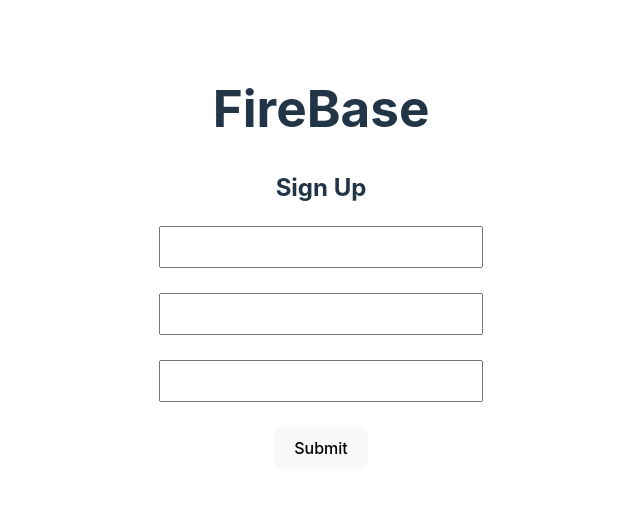
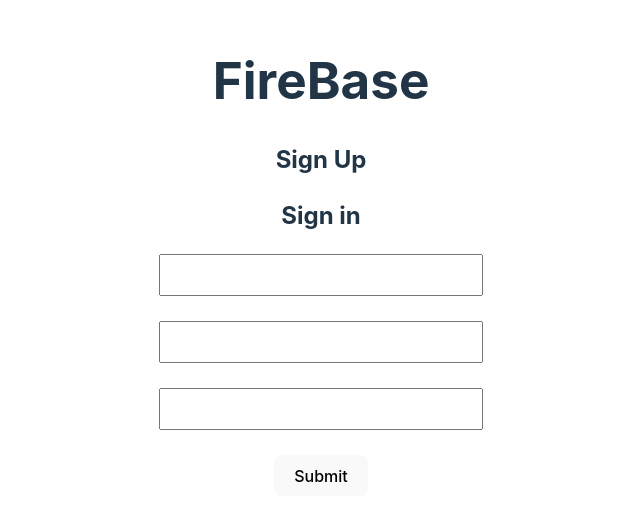
Before and after one commit to Rishimohan-01/firebase-project_3, a React (Vite) app: page / in a window 1280 px wide. Shown: the part 143-664 px from the top of the page, without its empty margins (319-959 px from the left). Built offline with nearby package versions, Linux system fonts and the light colour scheme.

Commit message:
add sign in heading

```diff
--- a/src/components/Form/Form.jsx
+++ b/src/components/Form/Form.jsx
@@ -31,6 +31,7 @@
     <>
       <div className="form_container">
         <h2>Sign Up</h2>
+        <h2>Sign in</h2>
         <Formik
           initialValues={initialValues}
           validationSchema={signUp}
```
